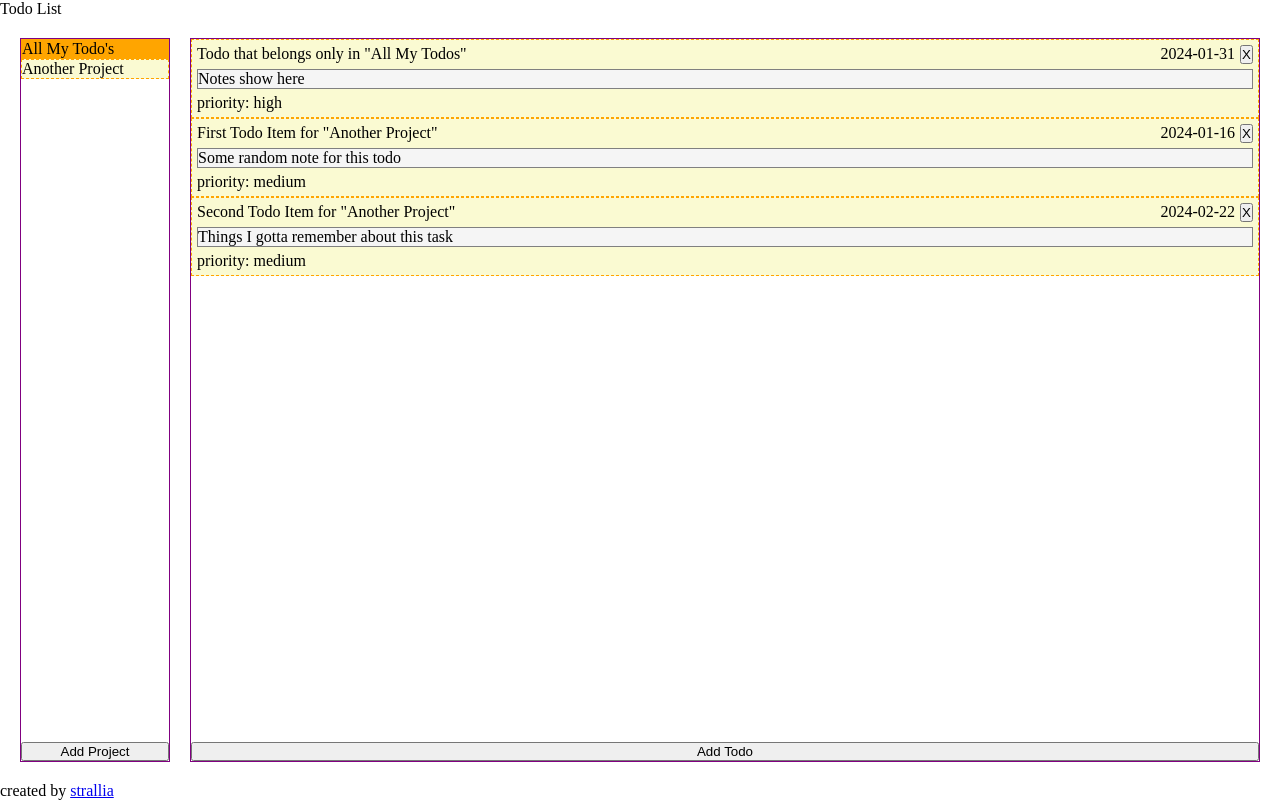
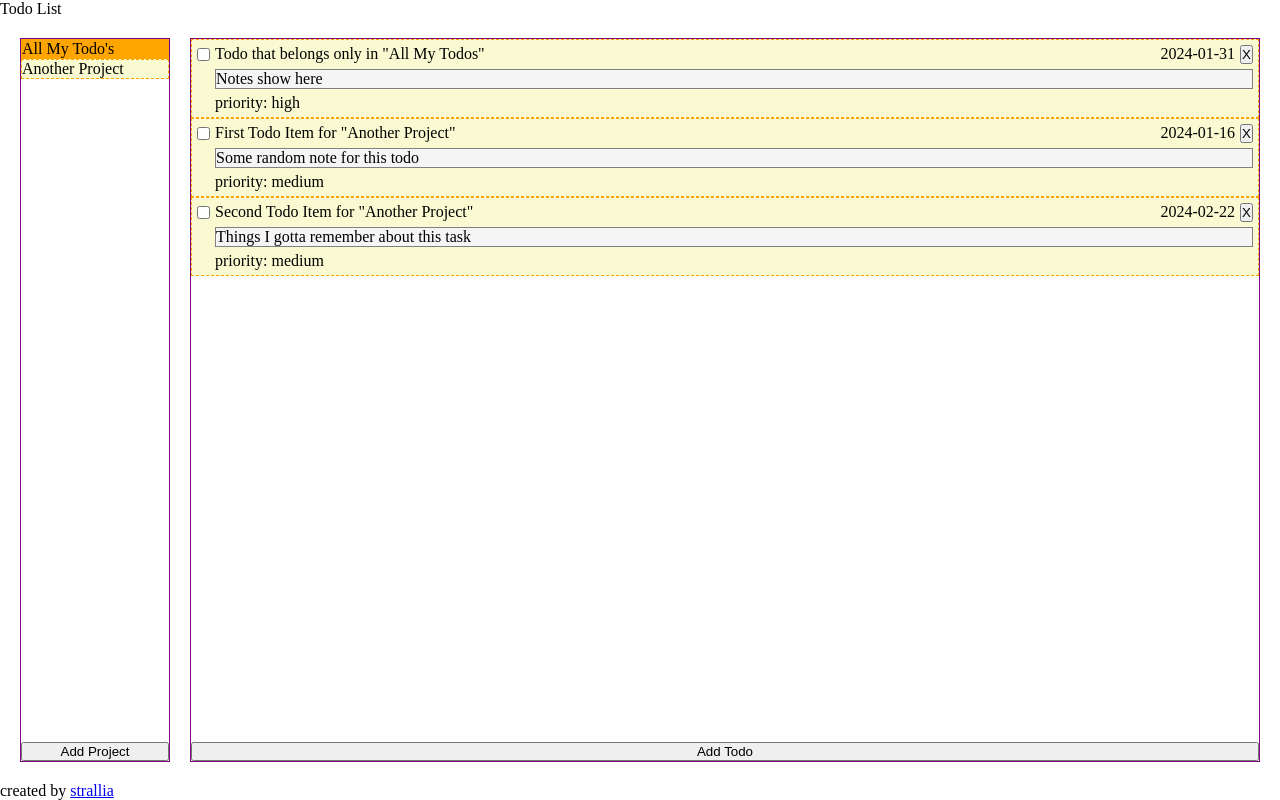
Before and after one commit to strallia/todo-list, a website built with webpack: page src/index.html in a window 1280 px wide. Built offline with nearby package versions, Linux system fonts and the light colour scheme.

Commit message:
Display checkbox for each todo

```diff
--- a/src/dom.js
+++ b/src/dom.js
@@ -47,6 +47,7 @@ function displayTodoTabs() {
   const todos = findTodosForCurrentProject();
   for (const todo of todos) {
     const tab = document.createElement('div');
+    const checkbox = document.createElement('input');
     const titlePara = document.createElement('p');
     const dueDateDiv = document.createElement('div');
     const deleteBtn = document.createElement('button');
@@ -54,6 +55,7 @@ function displayTodoTabs() {
     const priorityDiv = document.createElement('div');
 
     tab.classList.add('tab');
+    checkbox.setAttribute('type', 'checkbox');
     deleteBtn.classList.add('delete');
     noteDiv.classList.add('note');
     priorityDiv.classList.add('priority');
@@ -69,6 +71,7 @@ function displayTodoTabs() {
       displayTodoTabs();
     };
 
+    tab.appendChild(checkbox);
     tab.appendChild(titlePara);
     tab.appendChild(dueDateDiv);
     tab.appendChild(deleteBtn);
--- a/src/styles.css
+++ b/src/styles.css
@@ -51,16 +51,19 @@ div.todos {
     border: 1px dashed orange;
     padding: 5px;
     display: grid;
-    grid-template-columns: 1fr auto auto;
+    grid-template-columns: auto 1fr auto auto;
     gap: 5px;
 
-    > p {
+    p {
       margin-right: auto;
     }
     .note {
      background-color: whitesmoke;
-     grid-column: 1/4;
+     grid-column: 2/5;
      border: 1px solid grey;
+    }
+    .priority {
+      grid-column: 2/5;
     }
   }
 }
```
